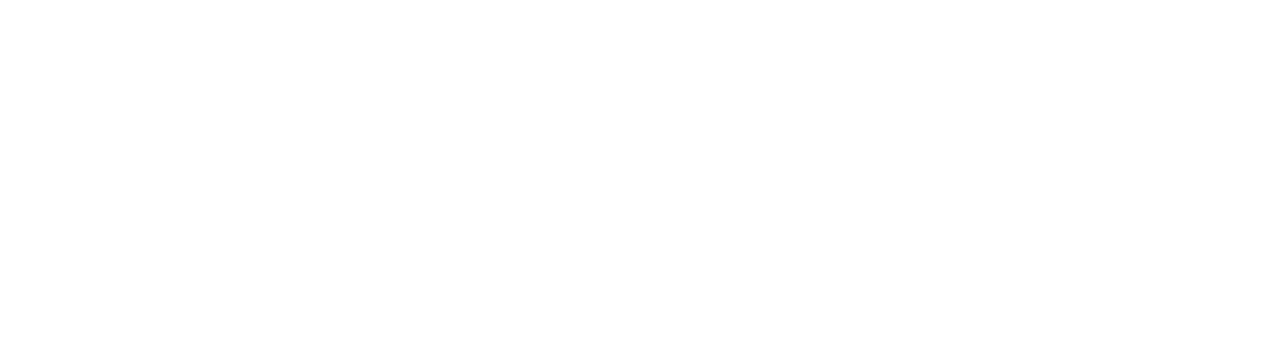
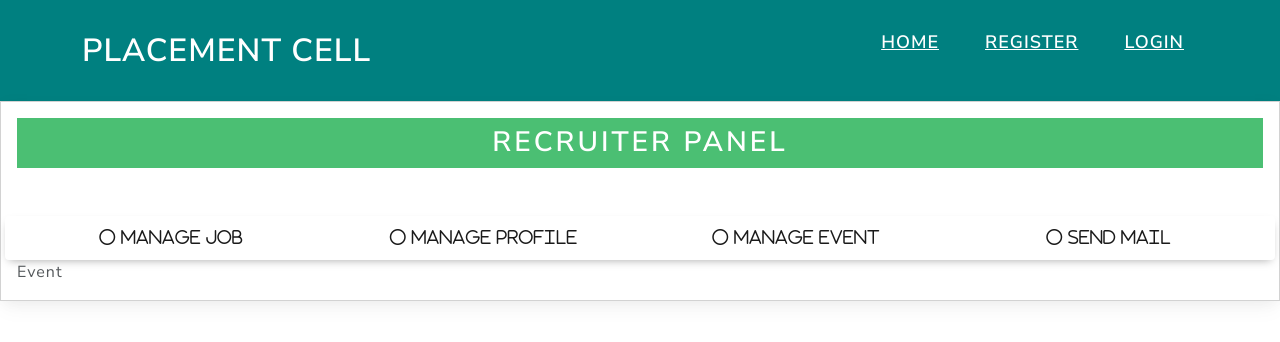
Before and after one commit to BHUMI-01/tpo_zhcet, a React (Create React App) app in the folder front-end/: page /recruiter/addEVENT in a window 1280 px wide. Before the commit this address had no page. Shown: the top 342 px of the page. Built offline with nearby package versions, Linux system fonts and the light colour scheme; sample sign-in values are in the browser's storage.

Commit message:
new Updates

```diff
--- a/front-end/src/App.js
+++ b/front-end/src/App.js
@@ -39,8 +39,11 @@
 import AddJob from './containers/Admin/Addjob';
 import AddEvent from './containers/Admin/AddEventPost';
 // imports for the recruiter profile
-import Recruiter from './containers/Recruiter';
-
+import Recruiter from './containers/Recruiter/Recruiter';
+import JOB from './containers/Recruiter/Job';
+import EVENT from './containers/Recruiter/Event';
+import DashRecr from './containers/Recruiter/Dashboard';
+import SendMail from './containers/Recruiter/Email';
 
 function App() {
   return (
@@ -86,7 +89,12 @@
           <Route path="addJob" element={<AddJob />} />
           <Route path="addEvent" element={<AddEvent />} />
         </Route>
-        <Route path="/recruiter" element={<Recruiter />} />
+        <Route path="/recruiter" element={<Recruiter />}>
+          <Route path="addJOB" element={<JOB />} />
+          <Route path="addEVENT" element={<EVENT />} />
+          <Route path="dashrecruiter" element={<DashRecr />} />
+          <Route path="sendmail" element={<SendMail />} />
+        </Route>
 
       </Routes>
     </div>
--- a/front-end/src/components/Login/compLogin.js
+++ b/front-end/src/components/Login/compLogin.js
@@ -9,7 +9,6 @@
 }
   from 'mdb-react-ui-kit';
 import './login.css';
-import Nabvar from '../navbar/Navbar';
 const CompLogin = () => {
   const [email, setEmail] = useState("");
   const [password, setPassword] = useState("");
@@ -42,7 +41,6 @@
   }
 
   return (<>
-    <Nabvar/>
     <MDBContainer className="my-5 gradient-form">
       <MDBCard className='text-black m-5' style={{ borderRadius: '25px' }}>
         <MDBCardBody>
--- a/front-end/src/components/Recruiter/Recruiter.js
+++ b/front-end/src/components/Recruiter/Recruiter.js
@@ -1,11 +1,59 @@
-import React from 'react'
+import React, { useEffect } from 'react';
+import {
+    MDBRow,
+    MDBCol,
+    MDBBtnGroup,
+    MDBCard,
+    MDBCardBody
+} from 'mdb-react-ui-kit';
+import { Link, Outlet, useNavigate } from 'react-router-dom';
 
-const Recruiter = () => {
-  return (
-    <div>
+function Recruiter() {
+    const authorize = JSON.parse(localStorage.getItem("token"));
+    const navigate = useNavigate();
+    useEffect(() => {
+        if (!authorize) {
+            navigate('/');
+        }
+        // eslint-disable-next-line react-hooks/exhaustive-deps
+    }, [])
 
-    </div>
-  )
+    return (
+        <MDBRow>
+            <MDBCol>
+                <MDBCard style={{ borderRadius: "0px" }}>
+                    <MDBCardBody>
+                        <h2 className='text-center bg-success text-bg-dark p-2'>Recruiter PANEL</h2>
+                        <MDBRow>
+                            <MDBRow style={{ height: "40px" }}/>
+                            <MDBBtnGroup horizontal="true" style={{ padding: "10px" }}>
+                                <MDBCol md={3} style={{ textAlign: "center" }}>
+                                    <Link to="/recruiter/addJOB"><i className="fa-regular fa-circle"> Manage JOB</i></Link>
+                                </MDBCol>
+
+                                <MDBCol md={3} style={{ textAlign: "center" }}>
+                                    <Link to="/recruiter/dashrecruiter"><i className="fa-regular fa-circle"> Manage Profile</i></Link>
+                                </MDBCol>
+
+                                <MDBCol md={3} style={{ textAlign: "center" }}>
+                                    <Link to="/recruiter/addEVENT"><i className="fa-regular fa-circle"> Manage Event</i></Link>
+                                </MDBCol>
+
+                                <MDBCol md={3} style={{ textAlign: "center" }}>
+                                    <Link to="/recruiter/sendmail"><i className="fa-regular fa-circle"> Send Mail</i></Link>
+                                </MDBCol>
+
+                            </MDBBtnGroup>
+                        </MDBRow>
+
+                        <MDBRow>
+                            <Outlet/>
+                        </MDBRow>
+                    </MDBCardBody>
+                </MDBCard>
+            </MDBCol>
+        </MDBRow>
+    )
 }
 
 export default Recruiter
--- a/front-end/src/components/Register/compregister.js
+++ b/front-end/src/components/Register/compregister.js
@@ -39,7 +39,7 @@
           localStorage.setItem("recruiter", JSON.stringify(data.data.company));
           localStorage.setItem("token", JSON.stringify(data.data.token));
           alert("Registration Successful");
-          navigate('/onetimeform/addstdprofile');
+          navigate('/');
         } else {
           alert("Something went wrong");
         }
--- a/front-end/src/containers/Recruiter.js
+++ /dev/null
@@ -1,13 +0,0 @@
-import React from 'react'
-import Navbar from "../components/navbar/Navbar";
-
-const Recruiter = () => {
-  return (
-    <div>
-      <Navbar/>
-      hello recruiter
-    </div>
-  )
-}
-
-export default Recruiter
--- /dev/null
+++ b/front-end/src/containers/Recruiter/Dashboard.js
@@ -0,0 +1,11 @@
+import React from 'react'
+
+const Dashboard = () => {
+  return (
+    <div>
+      Dashboard
+    </div>
+  )
+}
+
+export default Dashboard
--- /dev/null
+++ b/front-end/src/containers/Recruiter/Email.js
@@ -0,0 +1,11 @@
+import React from 'react'
+
+const Email = () => {
+  return (
+    <div>
+      Email
+    </div>
+  )
+}
+
+export default Email
--- /dev/null
+++ b/front-end/src/containers/Recruiter/Event.js
@@ -0,0 +1,11 @@
+import React from 'react'
+
+const Event = () => {
+  return (
+    <div>
+      Event
+    </div>
+  )
+}
+
+export default Event
--- /dev/null
+++ b/front-end/src/containers/Recruiter/Job.js
@@ -0,0 +1,11 @@
+import React from 'react'
+
+const Job = () => {
+  return (
+    <div>
+      JOB
+    </div>
+  )
+}
+
+export default Job
--- /dev/null
+++ b/front-end/src/containers/Recruiter/Recruiter.js
@@ -0,0 +1,14 @@
+import React from 'react'
+import Navbar from "../../components/navbar/Navbar";
+import RecruiterSrc from '../../components/Recruiter/Recruiter';
+
+const Recruiter = () => {
+  return (
+    <div>
+      <Navbar/>
+      <RecruiterSrc/>
+    </div>
+  )
+}
+
+export default Recruiter
```
